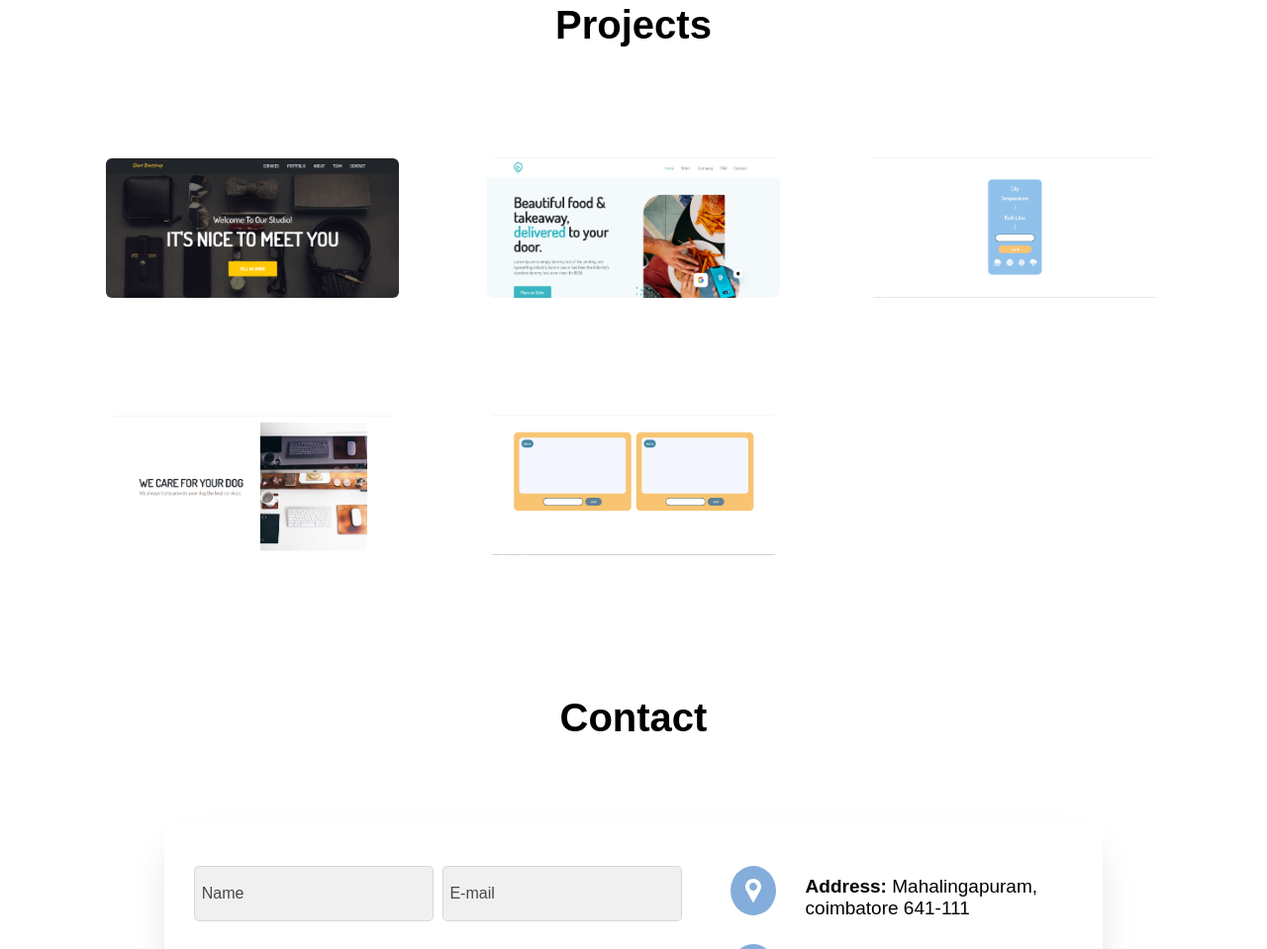
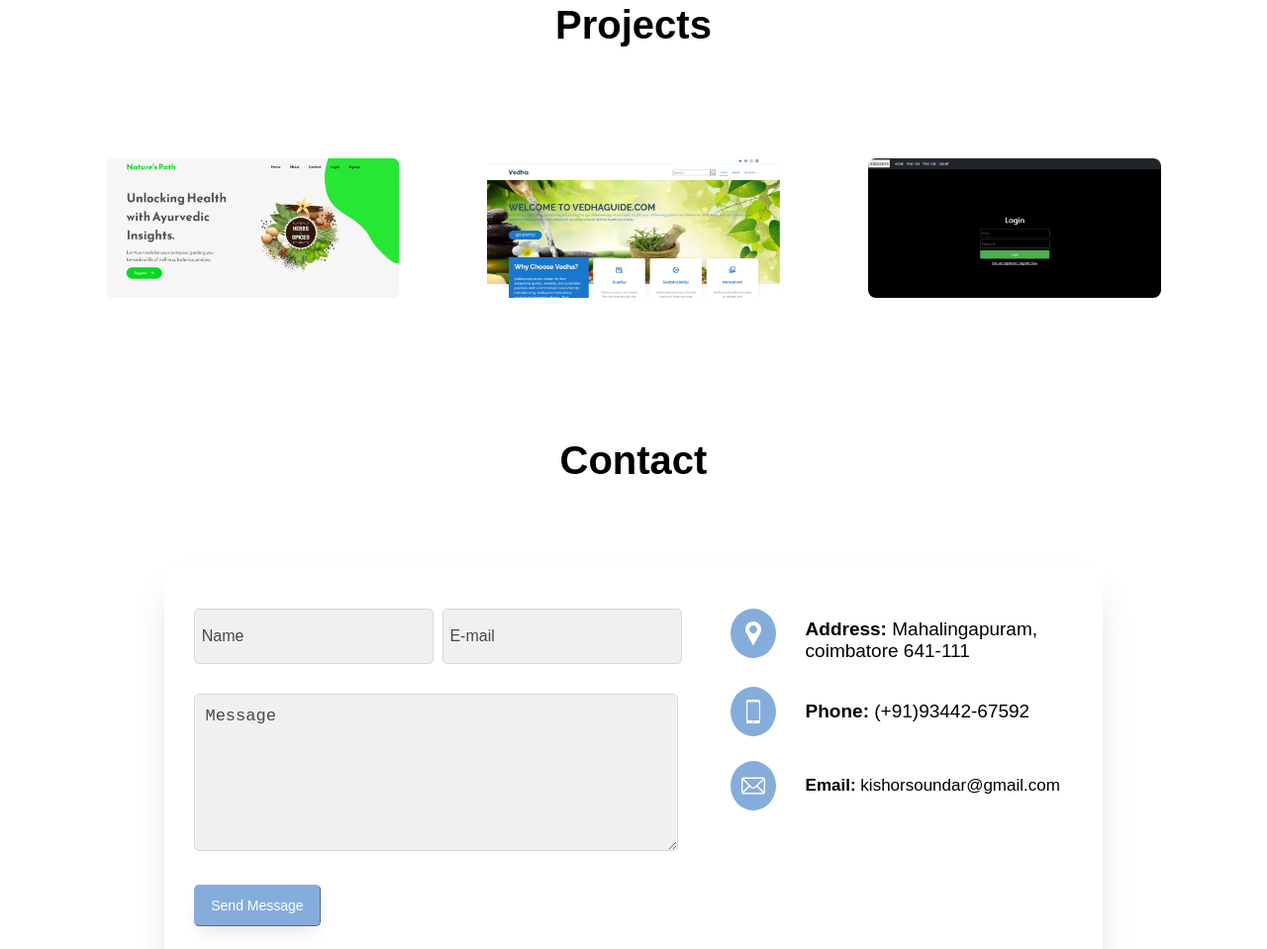
Before and after one commit to Kishor-IT/KISHOR-S---PORTFOLIO, a plain HTML site: page index.html in a window 1280 px wide. Shown: the part 2192-3151 px from the top of the page at 99% size. Drawn offline with Linux system fonts and the light colour scheme.

Commit message:
commit all

```diff
--- a/index.html
+++ b/index.html
@@ -353,80 +353,52 @@
                 <div class="work__wrapper" data-hover-in="work">
                     <div class="row">
                         <div class="col-12 col-sm-12 col-md-6 col-lg-4 col-xl-4">
-                            <a href="https://ramalfattahi.github.io/Start-Bootstrap/" target="_blank"
+                            <a href="https://github.com/Kishor-IT/Ayurvedha-FrontEnd" target="_blank"
                                 class="work__box work__box--2">
                                 <img style="display: flex; border-radius: 6px;" class="work__img"
-                                    src="assets/images/start bootstrap.png" alt="">
+                                    src="assets/images/Screenshot (100).png" alt="">
                                 <div style="display: flex; border-radius: 8px;" class="work__close">
                                     <svg class="work__plus" height="30" viewBox="0 0 426.66667 426.66667" width="30"
                                         xmlns="http://www.w3.org/2000/svg">
                                         <path
                                             d="m405.332031 192h-170.664062v-170.667969c0-11.773437-9.558594-21.332031-21.335938-21.332031-11.773437 0-21.332031 9.558594-21.332031 21.332031v170.667969h-170.667969c-11.773437 0-21.332031 9.558594-21.332031 21.332031 0 11.777344 9.558594 21.335938 21.332031 21.335938h170.667969v170.664062c0 11.777344 9.558594 21.335938 21.332031 21.335938 11.777344 0 21.335938-9.558594 21.335938-21.335938v-170.664062h170.664062c11.777344 0 21.335938-9.558594 21.335938-21.335938 0-11.773437-9.558594-21.332031-21.335938-21.332031zm0 0" />
                                     </svg>
-                                    <span class="work__title">Start Bootstrap</span>
+                                    <span class="work__title">Ayurvedha</span>
                                 </div>
                             </a>
                         </div>
                         <div class="col-12 col-sm-12 col-md-6 col-lg-4 col-xl-4">
-                            <a href="https://ramalfattahi.github.io/Food/" target="_blank"
+                            <a href="https://github.com/Kishor-IT/Vedha-FrontEnd-2" target="_blank"
                                 class="work__box work__box--2">
                                 <img style="display: flex; border-radius: 8px;" class="work__img"
-                                    src="assets/images/food.png" alt="">
+                                    src="assets/images/Screenshot (101).png" alt="">
                                 <div style="display: flex; border-radius: 8px;" class="work__close">
                                     <svg class="work__plus" height="30" viewBox="0 0 426.66667 426.66667" width="30"
                                         xmlns="http://www.w3.org/2000/svg">
                                         <path
                                             d="m405.332031 192h-170.664062v-170.667969c0-11.773437-9.558594-21.332031-21.335938-21.332031-11.773437 0-21.332031 9.558594-21.332031 21.332031v170.667969h-170.667969c-11.773437 0-21.332031 9.558594-21.332031 21.332031 0 11.777344 9.558594 21.335938 21.332031 21.335938h170.667969v170.664062c0 11.777344 9.558594 21.335938 21.332031 21.335938 11.777344 0 21.335938-9.558594 21.335938-21.335938v-170.664062h170.664062c11.777344 0 21.335938-9.558594 21.335938-21.335938 0-11.773437-9.558594-21.332031-21.335938-21.332031zm0 0" />
                                     </svg>
-                                    <span class="work__title">Food</span>
+                                    <span class="work__title">Vedha Front-End</span>
                                 </div>
                             </a>
                         </div>
                         <div class="col-12 col-sm-12 col-md-6 col-lg-4 col-xl-4">
-                            <a href="https://ramalfattahi.github.io/weather/" target="_blank"
+                            <a href="https://github.com/Kishor-IT/Job_Seeker-Front_End" target="_blank"
                                 class="work__box work__box--3">
                                 <img style="display: flex; border-radius: 8px;" class="work__img"
-                                    src="assets/images/weather.png" alt="">
+                                    src="assets/images/Screenshot (102).png" alt="">
                                 <div style="display: flex; border-radius: 8px;" class="work__close">
                                     <svg class="work__plus" height="30" viewBox="0 0 426.66667 426.66667" width="30"
                                         xmlns="http://www.w3.org/2000/svg">
                                         <path
                                             d="m405.332031 192h-170.664062v-170.667969c0-11.773437-9.558594-21.332031-21.335938-21.332031-11.773437 0-21.332031 9.558594-21.332031 21.332031v170.667969h-170.667969c-11.773437 0-21.332031 9.558594-21.332031 21.332031 0 11.777344 9.558594 21.335938 21.332031 21.335938h170.667969v170.664062c0 11.777344 9.558594 21.335938 21.332031 21.335938 11.777344 0 21.335938-9.558594 21.335938-21.335938v-170.664062h170.664062c11.777344 0 21.335938-9.558594 21.335938-21.335938 0-11.773437-9.558594-21.332031-21.335938-21.332031zm0 0" />
                                     </svg>
-                                    <span class="work__title">Weather</span>
+                                    <span class="work__title">JOB SEEKER</span>
                                 </div>
                             </a>
                         </div>
-                        <div class="col-12 col-sm-12 col-md-6 col-lg-4 col-xl-4">
-                            <a href="https://ramalfattahi.github.io/Dogger/" target="_blank"
-                                class="work__box work__box--3">
-                                <img style="display: flex; border-radius: 8px;" class="work__img"
-                                    src="assets/images/dogger.png" alt="">
-                                <div style="display: flex; border-radius: 8px;" class="work__close">
-                                    <svg class="work__plus" height="30" viewBox="0 0 426.66667 426.66667" width="30"
-                                        xmlns="http://www.w3.org/2000/svg">
-                                        <path
-                                            d="m405.332031 192h-170.664062v-170.667969c0-11.773437-9.558594-21.332031-21.335938-21.332031-11.773437 0-21.332031 9.558594-21.332031 21.332031v170.667969h-170.667969c-11.773437 0-21.332031 9.558594-21.332031 21.332031 0 11.777344 9.558594 21.335938 21.332031 21.335938h170.667969v170.664062c0 11.777344 9.558594 21.335938 21.332031 21.335938 11.777344 0 21.335938-9.558594 21.335938-21.335938v-170.664062h170.664062c11.777344 0 21.335938-9.558594 21.335938-21.335938 0-11.773437-9.558594-21.332031-21.335938-21.332031zm0 0" />
-                                    </svg>
-                                    <span class="work__title">Dogger</span>
-                                </div>
-                            </a>
-                        </div>
-                        <div class="col-12 col-sm-12 col-md-6 col-lg-4 col-xl-4">
-                            <a href="https://ramalfattahi.github.io/Whatsapp-Clone/" target="_blank"
-                                class="work__box work__box--3">
-                                <img style="display: flex; border-radius: 8px;" class="work__img"
-                                    src="assets/images/whatsapp-clone.png" alt="">
-                                <div style="display: flex; border-radius: 8px;" class="work__close">
-                                    <svg class="work__plus" height="30" viewBox="0 0 426.66667 426.66667" width="30"
-                                        xmlns="http://www.w3.org/2000/svg">
-                                        <path
-                                            d="m405.332031 192h-170.664062v-170.667969c0-11.773437-9.558594-21.332031-21.335938-21.332031-11.773437 0-21.332031 9.558594-21.332031 21.332031v170.667969h-170.667969c-11.773437 0-21.332031 9.558594-21.332031 21.332031 0 11.777344 9.558594 21.335938 21.332031 21.335938h170.667969v170.664062c0 11.777344 9.558594 21.335938 21.332031 21.335938 11.777344 0 21.335938-9.558594 21.335938-21.335938v-170.664062h170.664062c11.777344 0 21.335938-9.558594 21.335938-21.335938 0-11.773437-9.558594-21.332031-21.335938-21.332031zm0 0" />
-                                    </svg>
-                                    <span class="work__title">Whatsapp clone</span>
-                                </div>
-                            </a>
-                        </div>
+
+
                     </div>
                 </div>
             </div>
```
Also changed, not shown: assets/images/Screenshot (100).png (added), assets/images/Screenshot (101).png (added), assets/images/Screenshot (102).png (added).
